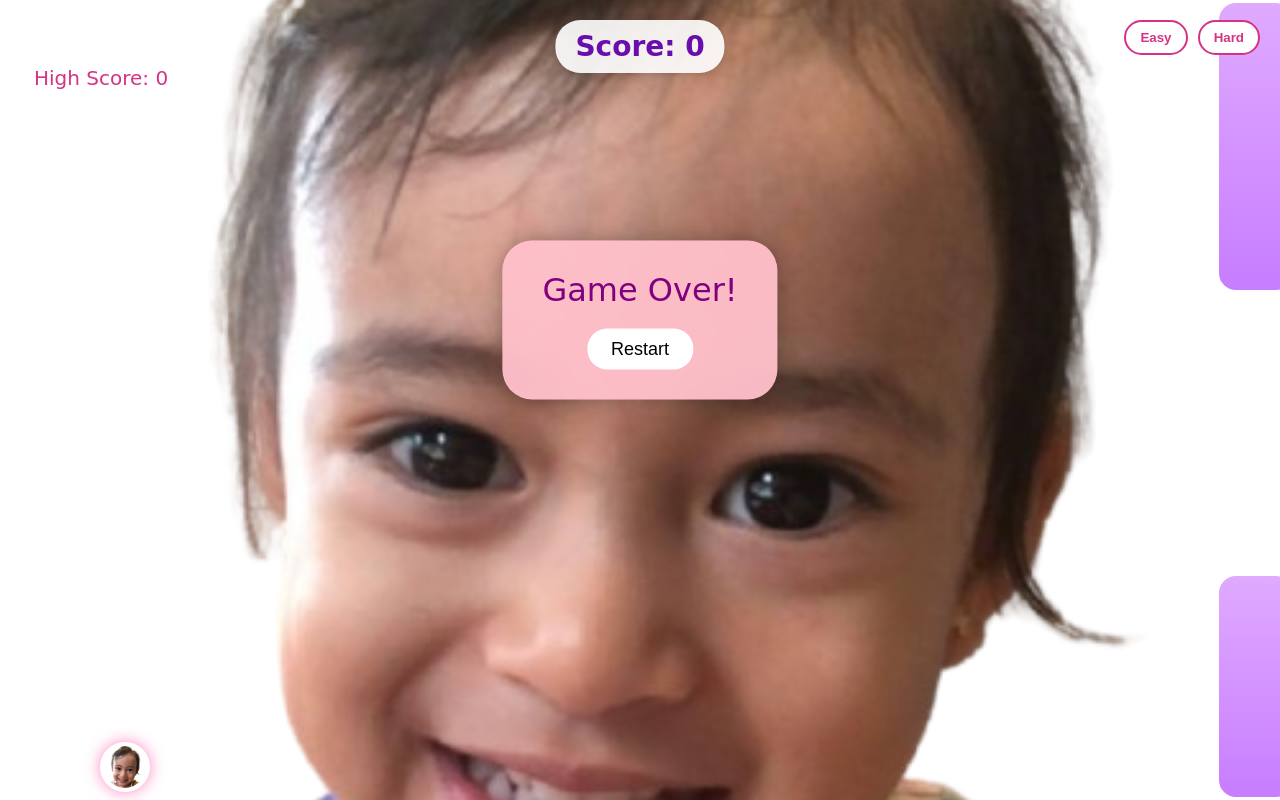
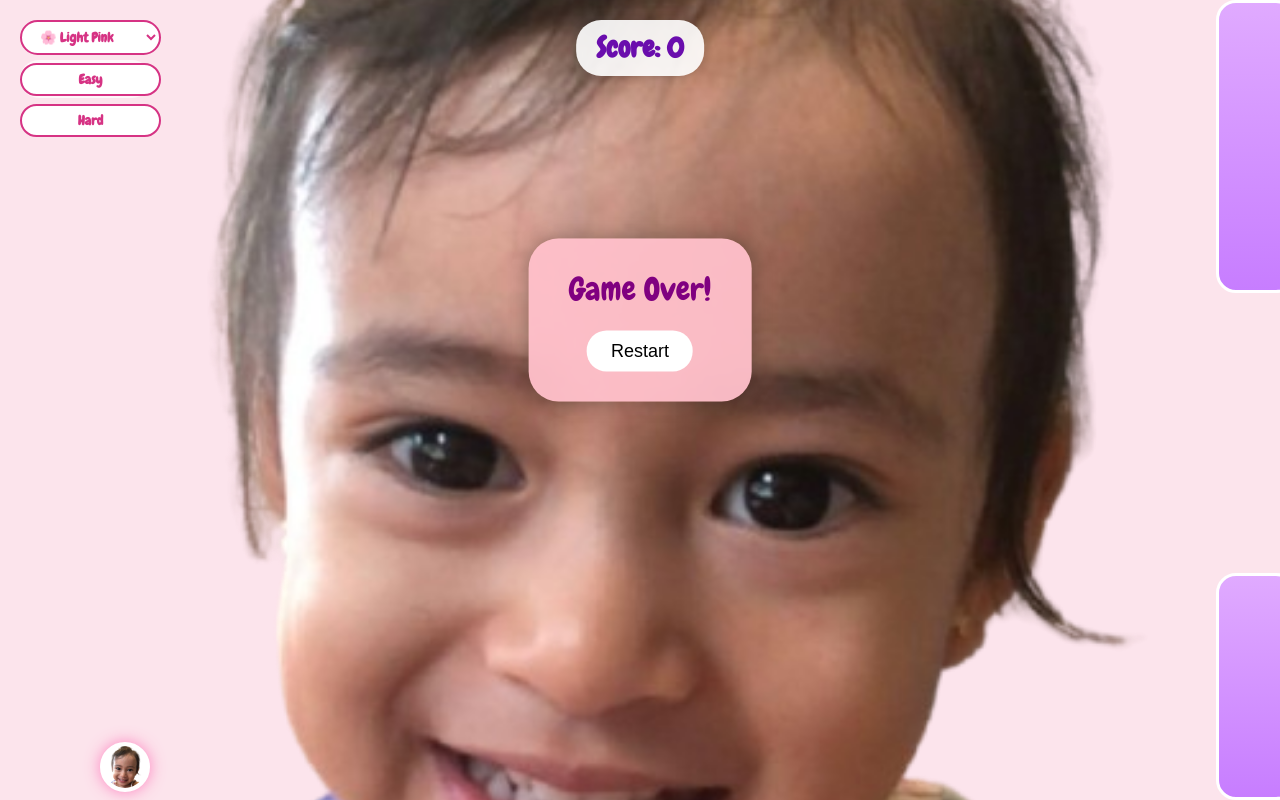
Before and after one commit to nelkyut/cuterainel, a plain HTML site: page index.html in a window 1280 px wide. Drawn offline with Linux system fonts and the light colour scheme.

Commit message:
Update index.html

```diff
--- a/index.html
+++ b/index.html
@@ -4,19 +4,26 @@
   <meta charset="UTF-8" />
   <title>Rainel Flappy Princess</title>
   <meta name="viewport" content="width=device-width, initial-scale=1.0, user-scalable=no" />
+  <link href="https://fonts.googleapis.com/css2?family=Chewy&display=swap" rel="stylesheet">
   <style>
+    :root {
+      --bg-color: rgba(255, 255, 255, 0.9);
+      --text-color: #6a0dad;
+      --score-bg: rgba(255, 255, 255, 0.9);
+    }
+
     * {
       box-sizing: border-box;
       -webkit-tap-highlight-color: transparent;
       touch-action: manipulation;
     }
+
     body {
       margin: 0;
       overflow: hidden;
-      font-family: 'Baloo 2', cursive;
+      font-family: 'Chewy', cursive;
+      background-color: #fce4ec;
     }
-
-    @import url('https://fonts.googleapis.com/css2?family=Baloo+2:wght@600&display=swap');
 
     .game {
       position: relative;
@@ -69,12 +76,11 @@
       transform: translateX(-50%);
       font-size: 28px;
       font-weight: bold;
-      background: rgba(255,255,255,0.9);
+      background: var(--score-bg);
       padding: 10px 20px;
       border-radius: 25px;
       z-index: 20;
-      color: #6a0dad;
-      font-family: 'Baloo 2', cursive;
+      color: var(--text-color);
       box-shadow: 0 0 10px rgba(0,0,0,0.2);
     }
 
@@ -90,21 +96,24 @@
       color: #d63384;
     }
 
-    #mode-buttons {
+    #controls {
       position: absolute;
       top: 20px;
-      right: 20px;
+      left: 20px;
       z-index: 30;
+      display: flex;
+      flex-direction: column;
+      gap: 8px;
     }
 
-    #mode-buttons button {
+    #controls select, #controls button {
+      font-family: 'Chewy', cursive;
       background: white;
       border: 2px solid #d63384;
       border-radius: 20px;
-      padding: 8px 14px;
+      padding: 6px 14px;
       font-weight: bold;
       cursor: pointer;
-      margin-left: 5px;
       color: #d63384;
     }
 
@@ -148,7 +157,12 @@
   <div class="game" id="game">
     <div id="score">Score: 0</div>
     <div id="high-score">High Score: 0</div>
-    <div id="mode-buttons">
+    <div id="controls">
+      <select onchange="changeTheme(this.value)">
+        <option value="light">🌸 Light Pink</option>
+        <option value="purple">💜 Pastel Purple</option>
+        <option value="dark">🌙 Night Mode</option>
+      </select>
       <button onclick="setMode('easy')">Easy</button>
       <button onclick="setMode('hard')">Hard</button>
     </div>
@@ -195,6 +209,26 @@
       } else if (mode === 'hard') {
         pipeSpeed = 3;
         gapSize = 180;
+      }
+    }
+
+    function changeTheme(theme) {
+      const root = document.documentElement;
+      if (theme === 'light') {
+        root.style.setProperty('--bg-color', 'rgba(255, 255, 255, 0.9)');
+        root.style.setProperty('--text-color', '#6a0dad');
+        root.style.setProperty('--score-bg', 'rgba(255, 255, 255, 0.9)');
+        document.body.style.backgroundColor = '#fce4ec';
+      } else if (theme === 'purple') {
+        root.style.setProperty('--bg-color', 'rgba(230, 220, 255, 0.9)');
+        root.style.setProperty('--text-color', '#4b0082');
+        root.style.setProperty('--score-bg', 'rgba(240, 230, 255, 0.9)');
+        document.body.style.backgroundColor = '#e6ccff';
+      } else if (theme === 'dark') {
+        root.style.setProperty('--bg-color', 'rgba(20, 20, 30, 0.9)');
+        root.style.setProperty('--text-color', '#ffffff');
+        root.style.setProperty('--score-bg', 'rgba(40, 40, 60, 0.9)');
+        document.body.style.backgroundColor = '#121212';
       }
     }
 
@@ -317,7 +351,8 @@
       setTimeout(pipeSpawner, 1800);
     }
 
-    setMode('easy'); // Default mode
+    setMode('easy');
+    changeTheme('light'); // default
     loop();
     pipeSpawner();
   </script>
```
